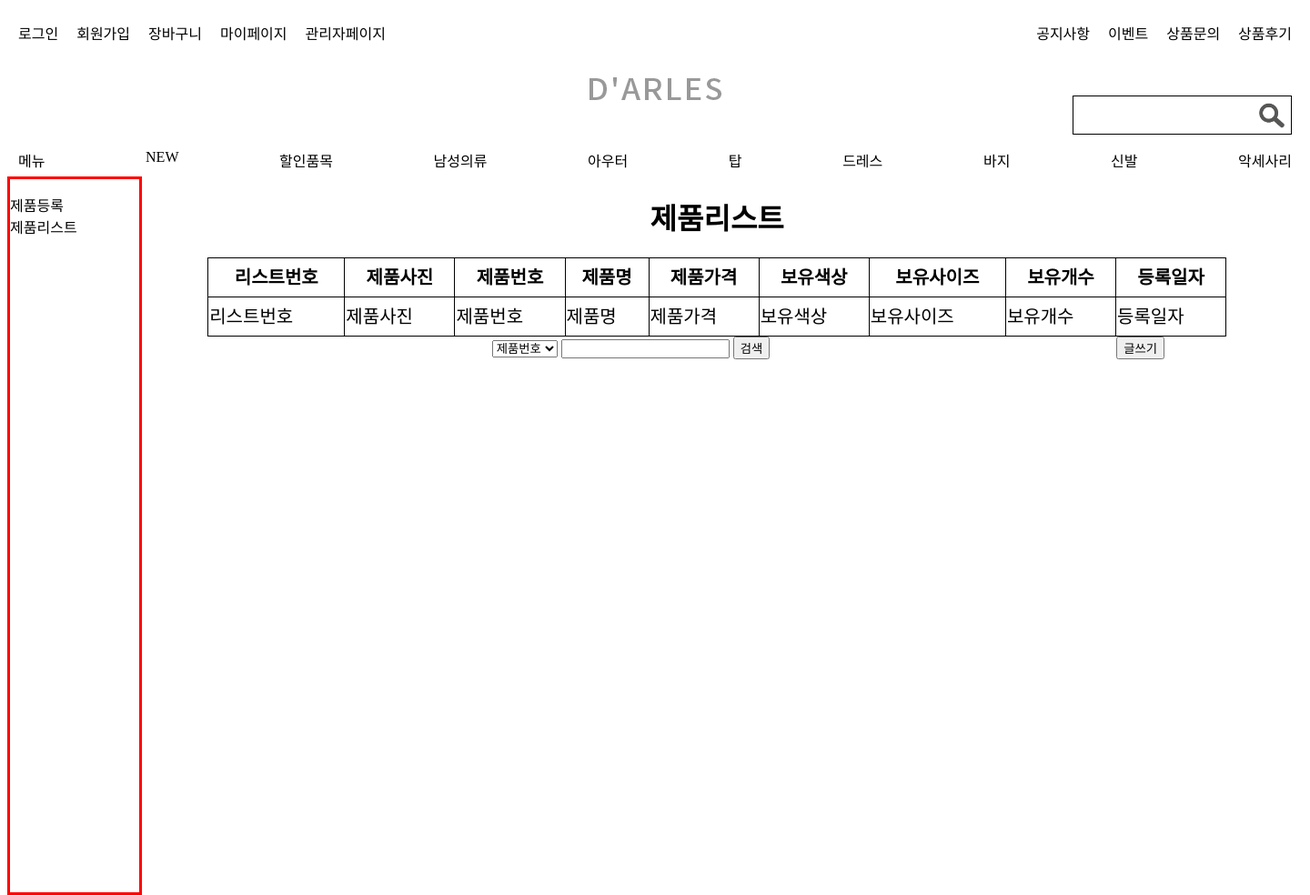
After one commit to qewrt1124/shopping2, a Java web app: page /admin/productList in a window 1440 px wide. The commit adds this page. Shown: the whole page at 91% size. Run offline with Spring Boot 4, a stand-in JSP engine, Linux system fonts and the light colour scheme; the project's own start-up code is not run, and a stand-in starts its controllers and pages.

Commit message:
admin까지 완료

```diff
--- a/pom.xml
+++ b/pom.xml
@@ -9,7 +9,7 @@
 	<version>1.0.0-BUILD-SNAPSHOT</version>
 	<properties>
 		<java-version>1.6</java-version>
-		<org.springframework-version>5.0.7.RELEASE</org.springframework-version>
+		<org.springframework-version>5.3.19</org.springframework-version>
 		<org.aspectj-version>1.6.10</org.aspectj-version>
 		<org.slf4j-version>1.6.6</org.slf4j-version>
 	</properties>
@@ -129,7 +129,7 @@
 		<dependency>
 			<groupId>org.springframework</groupId>
 			<artifactId>spring-jdbc</artifactId>
-			<version>5.3.18</version>
+			<version>5.3.19</version>
 		</dependency>
 
 		<!-- mybatis -->
--- /dev/null
+++ b/src/main/java/com/spring/shopping/controller/AdminController.java
@@ -0,0 +1,28 @@
+package com.spring.shopping.controller;
+
+import org.springframework.stereotype.Controller;
+import org.springframework.web.bind.annotation.GetMapping;
+
+@Controller
+public class AdminController {
+
+  @GetMapping("/admin")
+  public String getAdminMain() {
+    return "admin/adminMain";
+  }
+
+  @GetMapping("/admin/productRegister")
+  public String getProductRegister() {
+    return "/admin/productRegister";
+  }
+
+  @GetMapping("/admin/productList")
+  public String getProductList() {
+    return "/admin/productList";
+  }
+
+  @GetMapping("/admin/productContent")
+  public String getProductContent() {
+    return "/admin/productContent";
+  }
+}
--- a/src/main/webapp/WEB-INF/classes/log4jdbc.log4j2.properties
+++ /dev/null
@@ -1,2 +0,0 @@
-log4jdbc.spylogdelegator.name=net.sf.log4jdbc.log.slf4j.Slf4jSpyLogDelegator
-log4jdbc.drivers=org.mariadb.jdbc.Driver
--- /dev/null
+++ b/src/main/webapp/WEB-INF/views/admin/adminArticle.jsp
@@ -0,0 +1,9 @@
+<%@ page contentType="text/html;charset=UTF-8" language="java" %>
+<html>
+<body>
+  <ul>
+    <li><a href="/admin/productRegister">제품등록</a></li>
+    <li><a href="/admin/productList">제품리스트</a></li>
+  </ul>
+</body>
+</html>
--- /dev/null
+++ b/src/main/webapp/WEB-INF/views/admin/productList.jsp
@@ -0,0 +1,60 @@
+<%@ page contentType="text/html;charset=UTF-8" language="java" %>
+<%@ taglib prefix="c" uri="http://java.sun.com/jsp/jstl/core" %>
+<html>
+<head>
+  <title>쇼핑몰 메인</title>
+  <link type="text/css" rel="stylesheet" href="/resources/css/shopping.css">
+  <script type="text/javascript" src="/resources/js/shopping.js"></script>
+</head>
+<body>
+<%--header--%>
+<header class="common-size">
+  <jsp:include page="/WEB-INF/views/main/header.jsp"></jsp:include>
+</header>
+<article class="admin-article-wrap">
+  <jsp:include page="/WEB-INF/views/admin/adminArticle.jsp"></jsp:include>
+</article>
+<div class="product-list-wrap common-size">
+  <h1>제품리스트</h1>
+  <table class="product-list-table">
+    <tr>
+      <th>리스트번호</th>
+      <th>제품사진</th>
+      <th>제품번호</th>
+      <th>제품명</th>
+      <th>제품가격</th>
+      <th>보유색상</th>
+      <th>보유사이즈</th>
+      <th>보유개수</th>
+      <th>등록일자</th>
+    </tr>
+    <tr>
+      <td>리스트번호</td>
+      <td>제품사진</td>
+      <td>제품번호</td>
+      <td>제품명</td>
+      <td>제품가격</td>
+      <td>보유색상</td>
+      <td>보유사이즈</td>
+      <td>보유개수</td>
+      <td>등록일자</td>
+    </tr>
+  </table>
+  <div class="product-list-button-wrap">
+    <div class="product-list-search-wrap">
+      <select class="product-list-search-option">
+        <option value="productnumber">제품번호</option>
+        <option value="productname">제품명</option>
+        <option value="productprice">제품가격</option>
+        <option value="productcolor">색상</option>
+        <option value="productsize">사이즈</option>
+      </select>
+      <input type="text" name="productList-searchData">
+      <button type="button" id="productList-searchButton">검색</button>
+    </div>
+    <button type="button" id="productRegister-button" onclick="location.href='/admin/productRegister'">글쓰기</button>
+  </div>
+</div>
+
+</body>
+</html>
--- a/src/main/webapp/WEB-INF/views/main/header.jsp
+++ b/src/main/webapp/WEB-INF/views/main/header.jsp
@@ -19,6 +19,7 @@
         <li><a href="/join">회원가입</a></li>
         <li><a href="/cart">장바구니</a></li>
         <li><a href="/mypage">마이페이지</a></li>
+        <li><a href="/admin">관리자페이지</a></li>
       </ul>
     </div>
     <div class="header-top-right">
--- a/src/main/webapp/resources/css/shopping.css
+++ b/src/main/webapp/resources/css/shopping.css
@@ -225,9 +225,11 @@ ul {
 .board-table-counting {
   width: 10%;
 }
+
 .board-list-table td {
   text-align: center;
 }
+
 /*게시판 검색 / 글쓰기 버튼*/
 .board-bottom-wrap {
   text-align: center;
@@ -297,6 +299,7 @@ ul {
   margin-right: auto;
   margin-left: auto;
 }
+
 .board-edit-button {
   float: right;
 }
@@ -305,17 +308,21 @@ ul {
 .join-button {
   float: right;
 }
+
 .join-table {
   width: 70%;
 }
+
 .join-table tr th {
   line-height: 40px;
   font-size: 20px;
 }
+
 .join-table tr td {
   line-height: 40px;
   font-size: 20px;
 }
+
 .join-table input {
   line-height: 40px;
   font-size: 20px
@@ -325,13 +332,88 @@ ul {
 .login-wrap {
   text-align: center;
 }
+
 .login-wrap input {
   line-height: 35px;
   font-size: 20px;
 }
+
 .login-button {
   background-color: white;
   border: 0;
   cursor: pointer;
   font-size: 18px;
 }
+
+/*admin article*/
+.admin-article-wrap {
+  width: 10%;
+  height: 100%;
+  border: 3px solid red;
+  float: left;
+}
+
+/*제품등록*/
+.productRegister-table {
+  width: 60%;
+  margin: auto;
+}
+
+.productRegister-table tr th {
+  line-height: 40px;
+}
+
+.productRegister-table tr td {
+  line-height: 40px;
+}
+
+.productRegister-table select {
+  height: 30px;
+}
+
+.productRegister-table option {
+  height: 30px;
+}
+
+.productRegister-table input {
+  line-height: 25px;
+}
+
+.productRegister-table button {
+  float: right;
+}
+
+/**/
+.product-list-wrap {
+  text-align: center;
+}
+
+.product-list-table {
+  border-collapse: collapse;
+  border-spacing: 0;
+  width: 80%;
+  margin: auto;
+}
+
+.product-list-table tr th {
+  line-height: 40px;
+  font-size: 20px;
+  border: 1px solid black;
+}
+
+.product-list-table tr td {
+  line-height: 40px;
+  font-size: 20px;
+  border: 1px solid black;
+}
+.product-list-button-wrap {
+  width: 80%;
+  margin: auto;
+  text-align: center;
+}
+.product-list-search-wrap {
+  display: inline-block;
+}
+#productRegister-button {
+  float: right;
+}
--- a/src/main/webapp/resources/js/shopping.js
+++ b/src/main/webapp/resources/js/shopping.js
@@ -1,53 +1,81 @@
 /*게시판 내용 RESET*/
 function BoardContentReset() {
-  var target = document.getElementsByClassName("content");
+  let target = document.getElementsByClassName("content");
   target.value = "";
-}
-
-/*이름 체크*/
-function isName(asValue) {
-  var regExp = /^[a-zA-Zㄱ-힣][a-zA-Zㄱ-힣]*$/;
-  var nameSpace = document.getElementById("name");
-  // nameSpace.style.transitionProperty(isName(asValue) !== false);
-  if (regExp.test(asValue) !== true) {
-    /*nameSpace.style.borderColor = "red";*/
-    nameSpace.style.border = "2px solid red";
-    nameSpace.style.transitionDuration = "3s";
-  }
-  return regExp.test(asValue);
 }
 
 /*아이디 체크*/
 function isId(asValue) {
-  var regExp = /^[a-z]+[a-z0-9]{5,19}$/g;
+  let regExp = /^[a-z]+[a-z0-9]{5,19}$/g;
+  let inputSpace = document.getElementById("id");
+  let alertSpace = document.getElementById("idAlert");
+
+  if (regExp.test(asValue)) {
+    inputSpace.style.border = "1px solid black";
+    alertSpace.innerHTML = "";
+    return true;
+  } else {
+    inputSpace.style.border = "2px solid red";
+    alertSpace.innerHTML = "<br>영어와 숫자를 6~19자리까지 입력하세요.";
+    return false
+  }
 
   return regExp.test(asValue);
 }
 
 /*비밀번호 체크*/
 function isPassword(asValue) {
-  var regExp = /^(?=.*[a-zA-z])(?=.*[0-9])(?=.*[$`~!@$!%*#^?&\\(\\)\-_=+]).{8,16}$/;
-  // if (regExp.test(asValue) === false) {
-  //
-  // }
+  let regExp = /^(?=.*[a-zA-z])(?=.*[0-9])(?=.*[$`~!@$!%*#^?&\\(\\)\-_=+]).{8,16}$/;
+  let inputSpace = document.getElementById("pass");
+  let alertSpace = document.getElementById("passAlert");
+
+  if (regExp.test(asValue)) {
+    inputSpace.style.border = "1px solid black";
+    alertSpace.innerHTML = "";
+    return true;
+  } else {
+    inputSpace.style.border = "2px solid red";
+    alertSpace.innerHTML = "<br>영어, 숫자, 특수 문자(1개이상) 혼합해서 9~16자리까지 입력하세요.";
+    return false
+  }
 
   return regExp.test(asValue); // 형식에 맞는 경우 true 리턴
 }
 
 /*비밀번호 체크*/
 function passwordConfirm() {
-  var pass1 = document.getElementById("pass").value;
-  var pass2 = document.getElementById("passConfirm").value;
+  let passConfirm = document.getElementById("passConfirm");
+  let pass1 = document.getElementById("pass").value;
+  let pass2 = passConfirm.value;
+  let alertSpace = document.getElementById("passConfirmAlert");
 
   if (pass1 !== pass2) {
-    alert("비밀번호 다시 확인");
+    passConfirm.style.border = "2px solid red";
+    alertSpace.innerHTML = "<br>비밀번호가 일치하지 않습니다.";
+    return false
+  }
+}
+
+/*이름 체크*/
+function isName(asValue) {
+  let regExp = /^[a-zA-Z가-힣][a-zA-Z가-힣 ]*$/;
+  let inputSpace = document.getElementById("name");
+  let alertSpace = document.getElementById("nameAlert");
+
+  if (regExp.test(asValue)) {
+    inputSpace.style.border = "1px solid black";
+    alertSpace.innerHTML = "";
+    return true;
+  } else {
+    inputSpace.style.border = "2px solid red";
+    alertSpace.innerHTML = "<br>한글 또는 영어만 입력하세요.";
     return false
   }
 }
 
 /*이메일 체크*/
 function isEmail(asValue) {
-  var regExp = /^[0-9a-zA-Z]([-_\.]?[0-9a-zA-Z])*@[0-9a-zA-Z]([-_\.]?[0-9a-zA-Z])*\.[a-zA-Z]{2,3}$/i;
+  let regExp = /^[0-9a-zA-Z]([-_\.]?[0-9a-zA-Z])*@[0-9a-zA-Z]([-_\.]?[0-9a-zA-Z])*\.[a-zA-Z]{2,3}$/i;
 
   return regExp.test(asValue);
 }
@@ -60,17 +88,57 @@ function endCheck() {
   }
 }
 
+/*전화번호*/
+// function phoneNumber(value) {
+//   if (!value) {
+//     return "";
+//   }
+//   console.log(value);
+//   value = value.replace(/[^0-9]/g, "");
+//
+//   let result = [];
+//   let restNumber = "";
+//
+//   // 지역번호와 나머지 번호로 나누기
+//   if (value.startsWith("02")) {
+//     // 서울 02 지역번호
+//     result.push(value.substr(0, 2));
+//     restNumber = value.substring(2);
+//   } else if (value.startsWith("1")) {
+//     // 지역 번호가 없는 경우
+//     // 1xxx-yyyy
+//     restNumber = value;
+//   } else {
+//     // 나머지 3자리 지역번호
+//     // 0xx-yyyy-zzzz
+//     result.push(value.substr(0, 3));
+//     restNumber = value.substring(3);
+//   }
+//
+//   if (restNumber.length === 7) {
+//     // 7자리만 남았을 때는 xxx-yyyy
+//     result.push(restNumber.substring(0, 3));
+//     result.push(restNumber.substring(3));
+//   } else {
+//     result.push(restNumber.substring(0, 4));
+//     result.push(restNumber.substring(4));
+//   }
+//
+//   return result.filter((val) => val).join("-");
+// }
+
 /*도로명 주소*/
 function goPopup(){
 //경로는 시스템에 맞게 수정하여 사용
 //호출된 페이지(jusopopup.jsp)에서 실제 주소검색URL(https://www.juso.go.kr/addrlink/addrLinkUrl.do)를
 //호출하게 됩니다.
-  var pop = window.open("/jusoPopup","pop","width=570,height=420, scrollbars=yes, resizable=yes");
+  let pop = window.open("/jusoPopup","pop","width=570,height=420, scrollbars=yes, resizable=yes");
 //** 2017년 5월 모바일용 팝업 API 기능 추가제공 **/
 // 모바일 웹인 경우, 호출된 페이지(jusopopup.jsp)에서
 // 실제 주소검색 URL(https://www.juso.go.kr/addrlink/addrMobileLinkUrl.do)를 호출하게 됩니다.
 // var pop = window.open("/popup/jusoPopup.jsp","pop","scrollbars=yes, resizable=yes");
 }
+
 function jusoCallBack(roadFullAddr,roadAddrPart1,addrDetail,roadAddrPart2,engAddr, jibunAddr, zipNo){
   // 2017년 2월 제공항목이 추가되었습니다. 원하시는 항목을 추가하여 사용하시면 됩니다.
   document.form.roadFullAddr.value = roadFullAddr;
@@ -79,3 +147,99 @@ function jusoCallBack(roadFullAddr,roadAddrPart1,addrDetail,roadAddrPart2,engAdd
   document.form.addrDetail.value = addrDetail;
   document.form.zipNo.value = zipNo;
 }
+
+/*제품등록 카테고리*/
+/*메뉴 카테고리*/
+function menuCategory(e) {
+  let top = new Map();
+  top.set("sweater", "스웨터");
+  top.set("T-shirt", "T-shirt");
+  top.set("skirt", "치마");
+
+  let man = new Map();
+  man.set("top", "상의");
+  man.set("bottom", "바지");
+  man.set("outer", "아웃터");
+
+  top.forEach((value, key, top) => console.log(key + ',' + value));
+  let target = document.getElementById("clothes_sub_category");
+
+  target.options.length = 0;
+
+  if (e === "top") {
+    inputOption(top);
+  } else if (e === "mans-clothes") {
+    inputOption(man);
+  }
+
+  function inputOption(d) {
+
+    console.log(d);
+    for (let [key, value] of d) {
+      let opt = document.createElement("option");
+      opt.value = key;
+      opt.innerText = value;
+      target.appendChild(opt);
+    }
+  }
+}
+
+/*공백체크*/
+function nullCheck() {
+  let clothesSub = document.getElementById("clothes_sub_category");
+  let productNumber = document.getElementById("productNumber");
+  let productName = document.getElementById("productName");
+  let productPrice = document.getElementById("productPrice");
+  let color = document.getElementById("color");
+  let size = document.getElementById("size");
+  let productImg = document.getElementById("productImg");
+  let quantity = document.getElementById("quantity");
+  let form = document.getElementById("productForm");
+
+  if (clothesSub.value === "") {
+    clothesSub.focus();
+    clothesSub.style.border = "2px solid red";
+    return false;
+  } else if (productNumber.value.trim() === "") {
+    productNumber.focus();
+    productNumber.style.border = "2px solid red";
+    return false;
+  } else if (productName.value.trim() === "") {
+    productName.focus();
+    productName.style.border = "2px solid red";
+    return false;
+  } else if (productPrice.value.trim() === "") {
+    productPrice.focus();
+    productPrice.style.border = "2px solid red";
+    return false;
+  } else if (color.value.trim() === "") {
+    color.focus();
+    color.style.border = "2px solid red";
+    return false;
+  } else if (size.value.trim() === "") {
+    size.focus();
+    size.style.border = "2px solid red";
+    return false;
+  }  else if (quantity.value === "" || positiveNumber(quantity.value) === true) {
+    quantity.focus();
+    quantity.style.border = "2px solid red";
+    return false;
+  } else if (productImg.value === "") {
+    productImg.focus();
+    productImg.style.border = "2px solid red";
+    return false;
+  }
+
+  form.method = "post";
+  form.submit();
+}
+
+/*type=number 양수만 입력*/
+function positiveNumber(e) {
+  let regExp = /^[0-9]/;
+
+  if (regExp.test(e) === false) {
+    return false;
+  }
+  return true;
+}
```
Also changed, not shown: src/main/webapp/WEB-INF/classes/log4j.xml (deleted, +0 -41 lines), src/main/webapp/WEB-INF/classes/mapper/main.xml (deleted, +0 -9 lines), src/main/webapp/WEB-INF/views/admin/adminMain.jsp (added, +15 -0 lines), src/main/webapp/WEB-INF/views/admin/productContent.jsp (added, +36 -0 lines), src/main/webapp/WEB-INF/views/admin/productRegister.jsp (added, +74 -0 lines), src/main/webapp/WEB-INF/views/user/join.jsp (+17 -5 lines), 6 other files.
